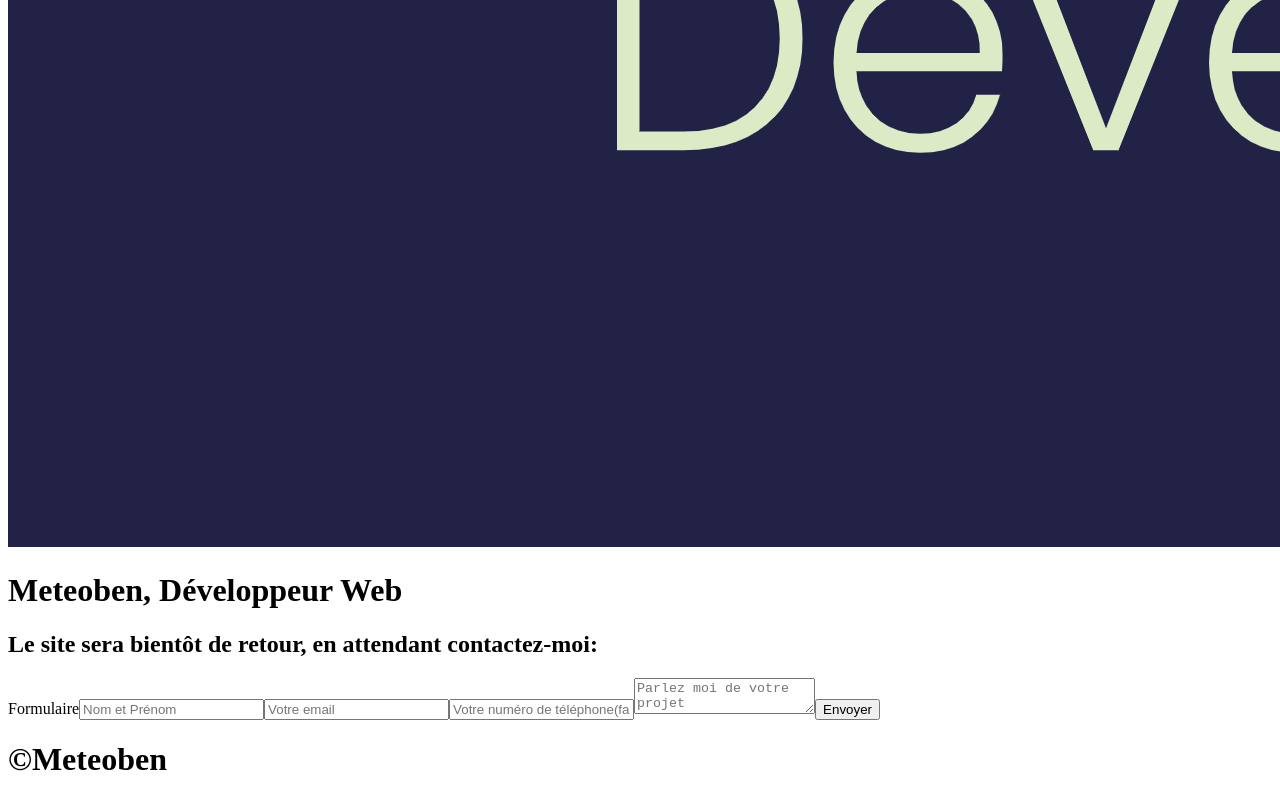
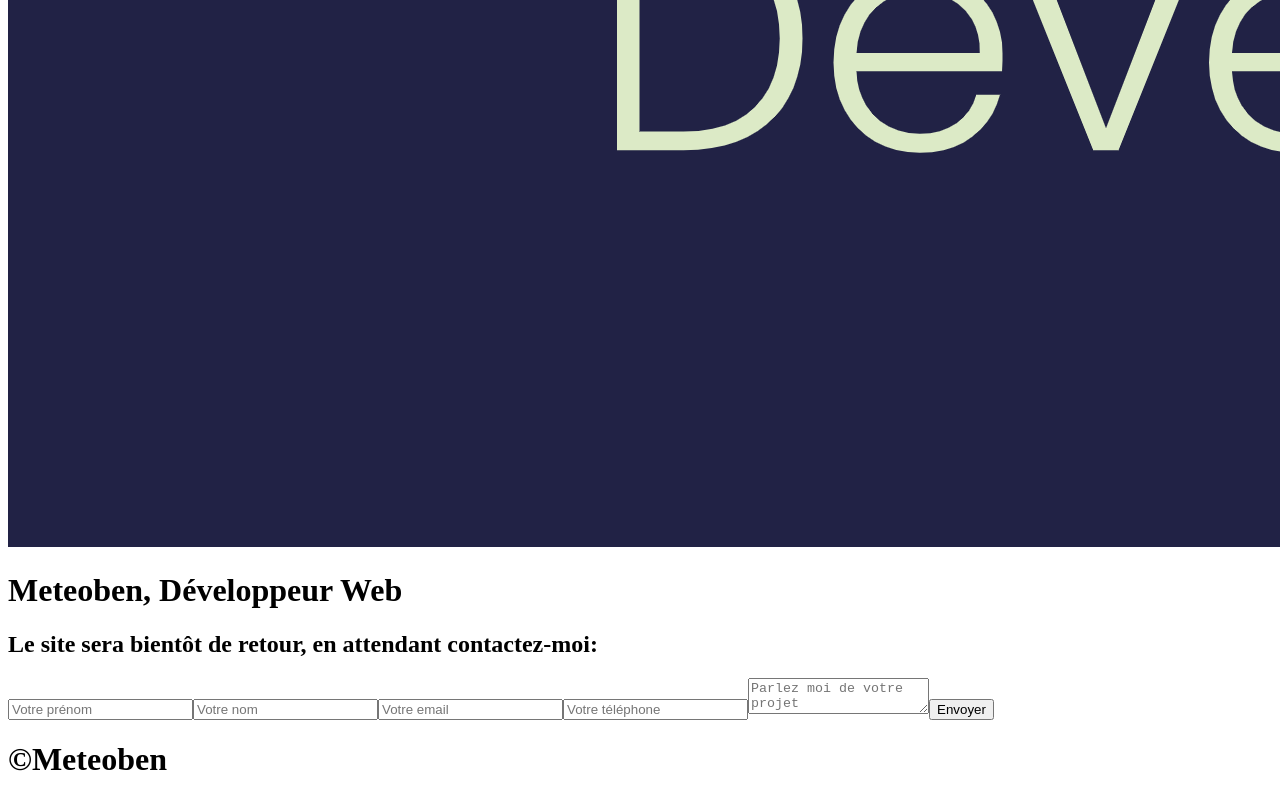
Before and after one commit to Ben43200/meteoben-vite, a React (Vite) app: page / in a window 1280 px wide. Shown: the part 3032-3832 px from the top of the page. Built offline with nearby package versions, Linux system fonts and the light colour scheme.

Commit message:
commit formulaire contact ok

```diff
--- a/index.html
+++ b/index.html
@@ -7,7 +7,7 @@
   <meta name="description" content="Meteoben, faites confiance à un Développeur Web de métier" />
   <meta name="viewport" content="width=device-width, initial-scale=1.0" />
   <meta name="theme-color" content="#202146" />
-  <meta http-equiv="Content-Security-Policy" content="default-src 'none' ; font-src 'self' https://fonts.gstatic.com/ ; style-src 'self' https://fonts.googleapis.com/ 'sha256-pnF0jwW2MSCdZ6lBoHQW5WoecNDQogXbqhmUFfwAAbk=' 'sha256-pnF0jwW2MSCdZ6lBoHQW5WoecNDQogXbqhmUFfwAAbk=' 'sha256-BQAsYRXR5CXsCmo++PoJSBBKuKm4jS6MZAKfgGMiJs4=' 'sha256-pnF0jwW2MSCdZ6lBoHQW5WoecNDQogXbqhmUFfwAAbk='  'sha256-p5OBltPlKyHqPir3S9YLIBKtZi7Y65BbhvmELl+UvcQ=' 'sha256-J8UHJUbk56T4R4h1F56R+VXzJsUTyU3KRycOf+GZ93A=' 'sha256-pnIUwg7hc/H9718HACe/P/wZFQLxrxOmLDoQaYboKW4=' 'sha256-NpSamNPmFfblFB+LVcDnot3R2Bq96aLXcZci+VD6k1Q=' 'sha256-X3K8s4T/kAc18xQ31MZ4raoBml7l2YrNFPSuZSSYfjc=' 'sha256-44paLVA0GhlqKyEtAzVXu/9tA3BHnSKT94gge6dzhv0=' 'sha256-7ZvAA/FQdTwkXJhFYKrc1lScYDiUDcZx37s/Docz2UM=' 'sha256-vzIGrSUxHXcpbbZqy5bMPkiqP5Dcj/T47fTzsPPFbhE=' 'sha256-KuZLjO/IBCKuADHNzyNaJUm2PYi93/qvi5P0kDntL2g=';  connect-src 'self' https://formspree.io/ ;  script-src 'self' ; img-src 'self' ; base-uri 'none'; form-action 'self' ;" />
+  <meta http-equiv="Content-Security-Policy" content="default-src 'none' ; font-src 'self' https://fonts.gstatic.com/ ; style-src 'self' https://fonts.googleapis.com/ 'sha256-pnF0jwW2MSCdZ6lBoHQW5WoecNDQogXbqhmUFfwAAbk=' 'sha256-pnF0jwW2MSCdZ6lBoHQW5WoecNDQogXbqhmUFfwAAbk=' 'sha256-BQAsYRXR5CXsCmo++PoJSBBKuKm4jS6MZAKfgGMiJs4=' 'sha256-pnF0jwW2MSCdZ6lBoHQW5WoecNDQogXbqhmUFfwAAbk='  'sha256-p5OBltPlKyHqPir3S9YLIBKtZi7Y65BbhvmELl+UvcQ=' 'sha256-J8UHJUbk56T4R4h1F56R+VXzJsUTyU3KRycOf+GZ93A=' 'sha256-pnIUwg7hc/H9718HACe/P/wZFQLxrxOmLDoQaYboKW4=' 'sha256-NpSamNPmFfblFB+LVcDnot3R2Bq96aLXcZci+VD6k1Q=' 'sha256-X3K8s4T/kAc18xQ31MZ4raoBml7l2YrNFPSuZSSYfjc=' 'sha256-44paLVA0GhlqKyEtAzVXu/9tA3BHnSKT94gge6dzhv0=' 'sha256-7ZvAA/FQdTwkXJhFYKrc1lScYDiUDcZx37s/Docz2UM=' 'sha256-vzIGrSUxHXcpbbZqy5bMPkiqP5Dcj/T47fTzsPPFbhE=' 'sha256-KuZLjO/IBCKuADHNzyNaJUm2PYi93/qvi5P0kDntL2g=';  connect-src 'self' https://formspree.io/ https://meteoben.com/contact.php ;  script-src 'self' ; img-src 'self' ; base-uri 'none'; form-action 'self' ;" />
   <title>Meteoben, Développeur web</title>
 </head>
 
--- a/package.json
+++ b/package.json
@@ -11,6 +11,7 @@
   },
   "dependencies": {
     "@formspree/react": "^2.5.1",
+    "axios": "^1.7.2",
     "react": "^18.2.0",
     "react-dom": "^18.2.0"
   },
--- a/src/App.jsx
+++ b/src/App.jsx
@@ -3,6 +3,7 @@
 import './home.scss'
 import ContactForm from './ContactForm.jsx'
 import logo from "./assets/logo-png.png"
+import Contact from './Contact.jsx'
 
 function App() {
 
@@ -14,12 +15,7 @@ function App() {
       </header>
       <main>
       <h2>Le site sera bientôt de retour, en attendant contactez-moi:</h2>
-
-
-
-
-
-      <ContactForm />
+      <Contact />
     </main>
     <footer>
       <h1>©Meteoben</h1>
--- /dev/null
+++ b/src/Contact.jsx
@@ -0,0 +1,57 @@
+import React, { useState } from 'react';
+import axios from 'axios';
+
+function Contact() {
+    const [state, setState] = useState({
+        firstName: "",
+        lastName: "",
+        email: "",
+        phone: "",
+        message: ""
+    });
+
+    const [responseMessage, setResponseMessage] = useState("");
+
+    const sendEmail = event => {
+        event.preventDefault();
+        const params = new URLSearchParams();
+        params.append('firstName', state.firstName);
+        params.append('lastName', state.lastName);
+        params.append('email', state.email);
+        params.append('phone', state.phone);
+        params.append('message', state.message);
+
+        axios.post('https://meteoben.com/contact.php', params)
+            .then(response => {
+                console.log(response);
+                setResponseMessage("Votre message a été envoyé avec succès !");
+            })
+            .catch(error => {
+                console.log(error);
+                setResponseMessage("Une erreur s'est produite lors de l'envoi de votre message.");
+            });
+    };
+
+    const onInputChange = event => {
+        const { name, value } = event.target;
+
+        setState({
+            ...state,
+            [name]: value
+        });
+    };
+
+    return (
+        <form onSubmit={sendEmail}>
+            <input type="text" name="firstName" onChange={onInputChange} value={state.firstName} placeholder="Votre prénom" required />
+            <input type="text" name="lastName" onChange={onInputChange} value={state.lastName} placeholder="Votre nom" required />
+            <input type="email" name="email" onChange={onInputChange} value={state.email} placeholder="Votre email" required />
+            <input type="tel" name="phone" onChange={onInputChange} value={state.phone} placeholder="Votre téléphone" required />
+            <textarea name="message" onChange={onInputChange} value={state.message} placeholder="Parlez moi de votre projet" required></textarea>
+            <button type="submit">Envoyer</button>
+            {responseMessage && <p>{responseMessage}</p>}
+        </form>
+    );
+}
+
+export default Contact;
```
Also changed, not shown: 2 other files (tests, documents, lock files or other folders).
